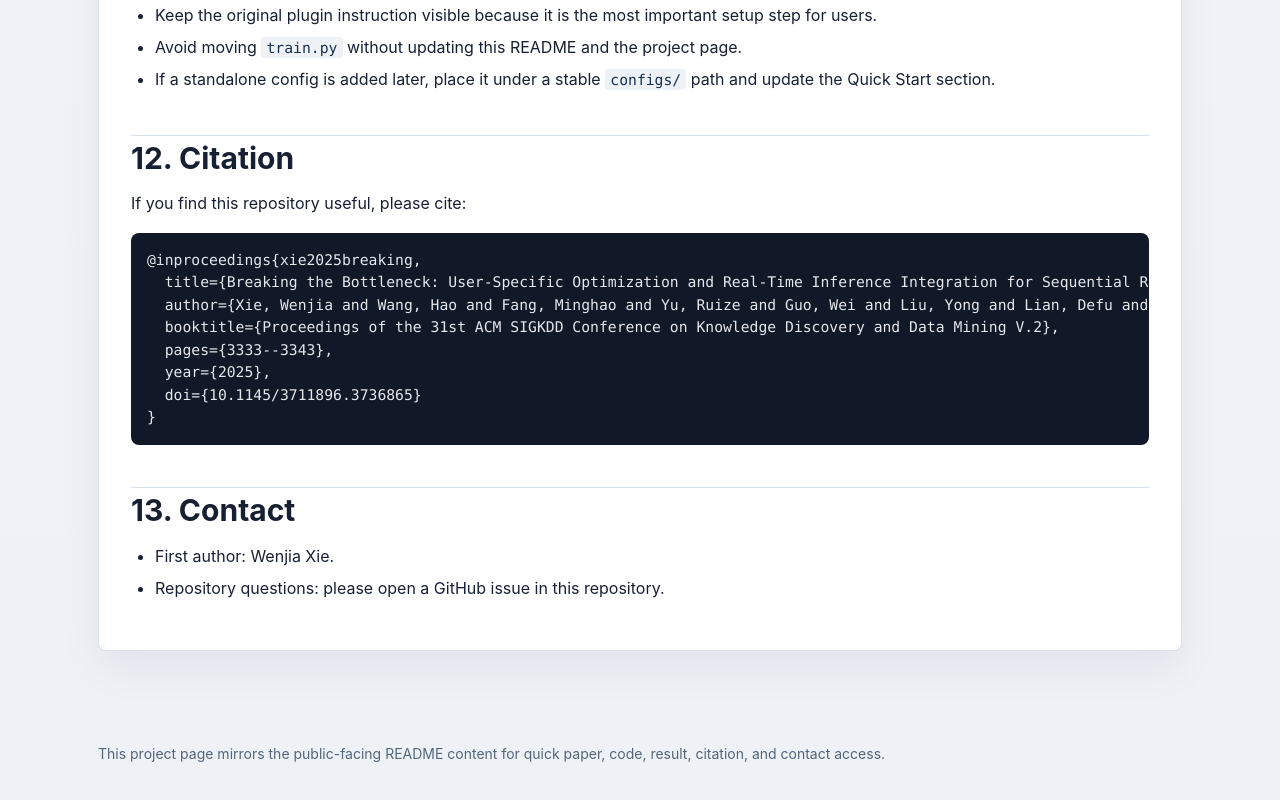
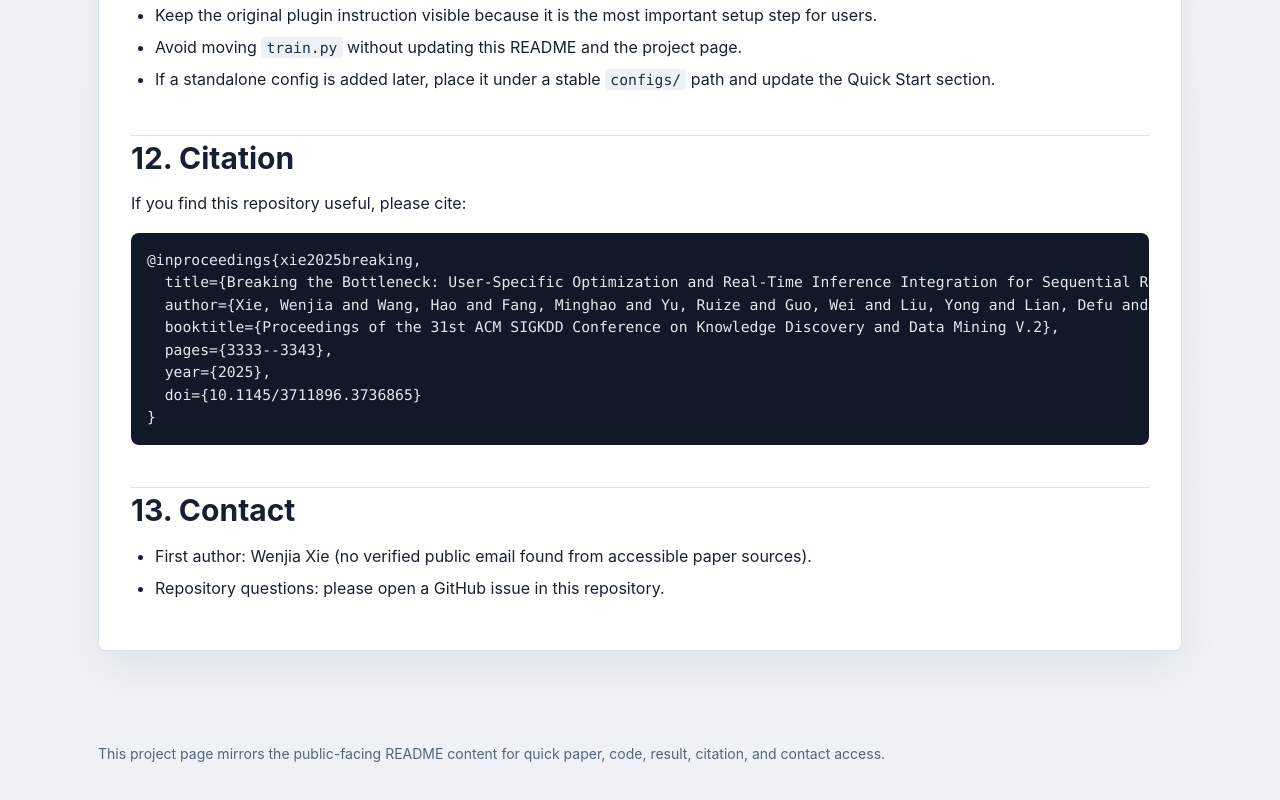
Before and after one commit to USTC-StarTeam/PCRec, a plain HTML site: page docs/index.html in a window 1280 px wide. Shown: the part 4085-4885 px from the top of the page. Drawn offline with Linux system fonts and the light colour scheme.

Commit message:
Enhance experimental highlights and contact info

```diff
--- a/docs/index.html
+++ b/docs/index.html
@@ -185,7 +185,7 @@
 }</code></pre>
 <h2 id="13-contact">13. Contact</h2>
 <ul>
-<li>First author: Wenjia Xie.</li>
+<li>First author: Wenjia Xie (no verified public email found from accessible paper sources).</li>
 <li>Repository questions: please open a GitHub issue in this repository.</li>
 </ul>
 
```
Also changed, not shown: 1 other file.
